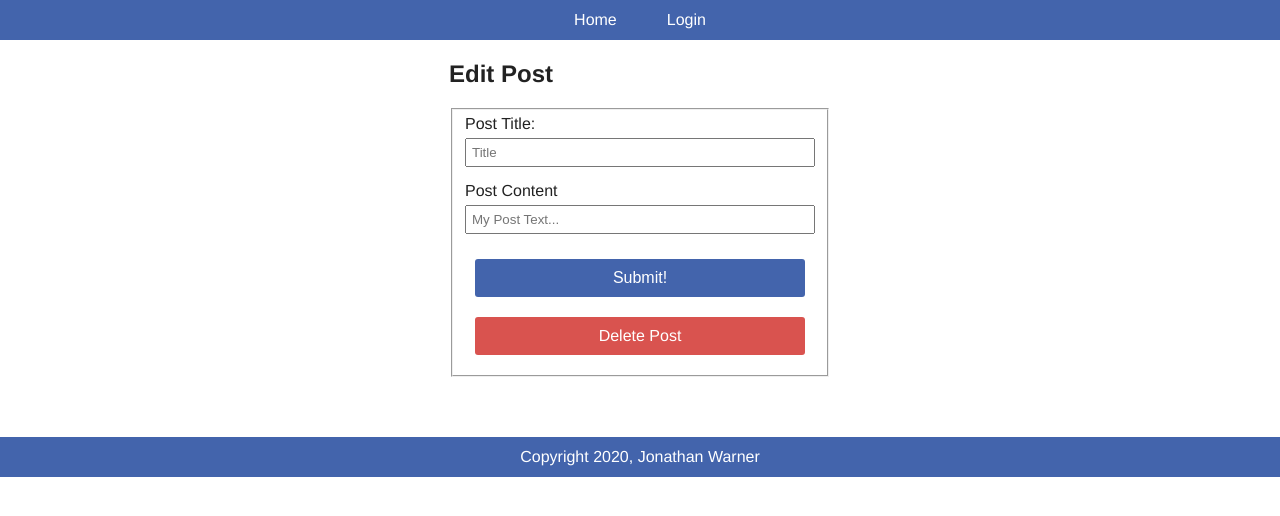
After one commit to jewarner57/MakeOverflow, a Flask app: template templates/edit-post.html in a window 1280 px wide. The commit adds this page. Shown: the top 516 px of the page. Run offline with Flask 2, Linux system fonts and the light colour scheme; the template is opened without the code that fills it, so the values that code supplies are empty; some libraries are stand-ins or nearby versions.

Commit message:
feat: added update and delete function for posts

```diff
--- a/app.py
+++ b/app.py
@@ -150,10 +150,10 @@ def logout():
 def home():
     """Display the home page."""
     # find all users
-    user_data = mongo.db.users.find()
+    post_data = mongo.db.posts.find()
 
     context = {
-        'users': user_data
+        'posts': post_data
     }
     return render_template('home.html', **context)
 
@@ -165,7 +165,7 @@ def myprofile():
 
     user_id = current_user.id
 
-    user_posts = mongo.db.posts.find({"author": user_id})
+    user_posts = mongo.db.posts.find({"authorId": user_id})
 
     context = {
         "user_posts": user_posts
@@ -233,7 +233,9 @@ def create_post():
         post = {
             "title": title,
             "content": content,
-            "author": current_user.id
+            "authorId": current_user.id,
+            "authorName": current_user.name,
+            "date_created": datetime.now()
         }
 
         new_post = mongo.db.posts.insert_one(post)
@@ -250,7 +252,7 @@ def create_post():
 def view_post(post_id):
     """Display a post by its id"""
 
-    post = mongo.db.posts.find_one({"_id": ObjectId(post_id)})
+    post = mongo.db.posts.find_one_or_404({"_id": ObjectId(post_id)})
 
     context = {
         "post": post
@@ -259,5 +261,61 @@ def view_post(post_id):
     return render_template('view-post.html', **context)
 
 
+@app.route('/edit-post/<post_id>', methods=["GET", "POST"])
+@login_required
+def edit_post(post_id):
+    """Display the page to edit a post"""
+
+    post = mongo.db.posts.find_one_or_404({"_id": ObjectId(post_id)})
+    user_id = current_user.id
+    post_author_id = post["authorId"]
+
+    if not user_id == post_author_id:
+        return redirect(url_for("view_post", post_id=post_id))
+
+    if request.method == 'POST':
+
+        title = request.form.get("title")
+        content = request.form.get("content")
+
+        mongo.db.posts.update_one({
+            '_id': ObjectId(post_id)
+        },
+            {
+            '$set': {
+                'title': title,
+                'content': content
+            }
+        })
+
+        return redirect(url_for("view_post", post_id=post_id))
+    else:
+
+        context = {
+            "post": post
+        }
+
+        return render_template('edit-post.html', **context)
+
+
+@app.route('/delete-post/<post_id>', methods=["POST"])
+@login_required
+def delete_post(post_id):
+    """Delete a post by its id"""
+
+    post = mongo.db.posts.find_one_or_404({"_id": ObjectId(post_id)})
+    user_id = current_user.id
+    post_author_id = post["authorId"]
+
+    if user_id == post_author_id:
+
+        mongo.db.posts.delete_one({"_id": ObjectId(post_id)})
+
+        return redirect(url_for("myprofile"))
+
+    else:
+        return redirect(url_for("view_post", post_id=post_id))
+
+
 if __name__ == '__main__':
     app.run(debug=True)
--- a/static/style.css
+++ b/static/style.css
@@ -73,10 +73,6 @@ a.nav, input.nav, form input.submit, .button {
     margin: 10px;
 }
 
-.danger {
-    background-color: #d9534f;
-}
-
 .form_container {
     display: flex;
     flex-direction: column;
@@ -89,6 +85,11 @@ input {
 }
 
 .errorText {
-    color: red;
+    color: #d9534f;
     text-align: center;
 }
+
+.danger {
+    background-color: #d9534f;
+    text-align: center;
+}
--- /dev/null
+++ b/templates/edit-post.html
@@ -0,0 +1,30 @@
+{% extends 'base.html' %}
+{% block content %}
+
+<section>
+    <form method='POST'>
+        <h1>Edit Post</h1>
+        <fieldset>
+            <div class="form_container">
+                <label for="name">Post Title:</label>
+                <input type="text" id="title" name="title" value="{{post.title}}" placeholder="Title" required="true">
+
+                <label for="content">Post Content</label>
+                <input type="text" id="content" name="content" value="{{post.content}}" placeholder="My Post Text..."
+                    required="true">
+
+                <input type="submit" class="submit" value="Submit!">
+
+                <a href="/delete-post/{{post._id}}" class="danger button">
+                    <div>Delete Post</div>
+                </a>
+
+                {% for message in get_flashed_messages() %}
+                <p class="errorText">{{message}}</p>
+                {% endfor %}
+            </div>
+        </fieldset>
+    </form>
+</section>
+
+{% endblock content %}
--- a/templates/home.html
+++ b/templates/home.html
@@ -8,6 +8,12 @@
         Hi {{current_user.name}}
         {% endif %}
     </h3>
+    <h3>Recent Posts: </h3>
+    {% for post in posts %}
+    <a href="view-post/{{post._id}}">
+        <p><b>{{post.title}}:</b> {{post.content[0:20]}}...</p>
+    </a>
+    {% endfor %}
 </section>
 
 
```
Also changed, not shown: templates/profile.html (+8 -1 lines), templates/view-post.html (+11 -0 lines).
